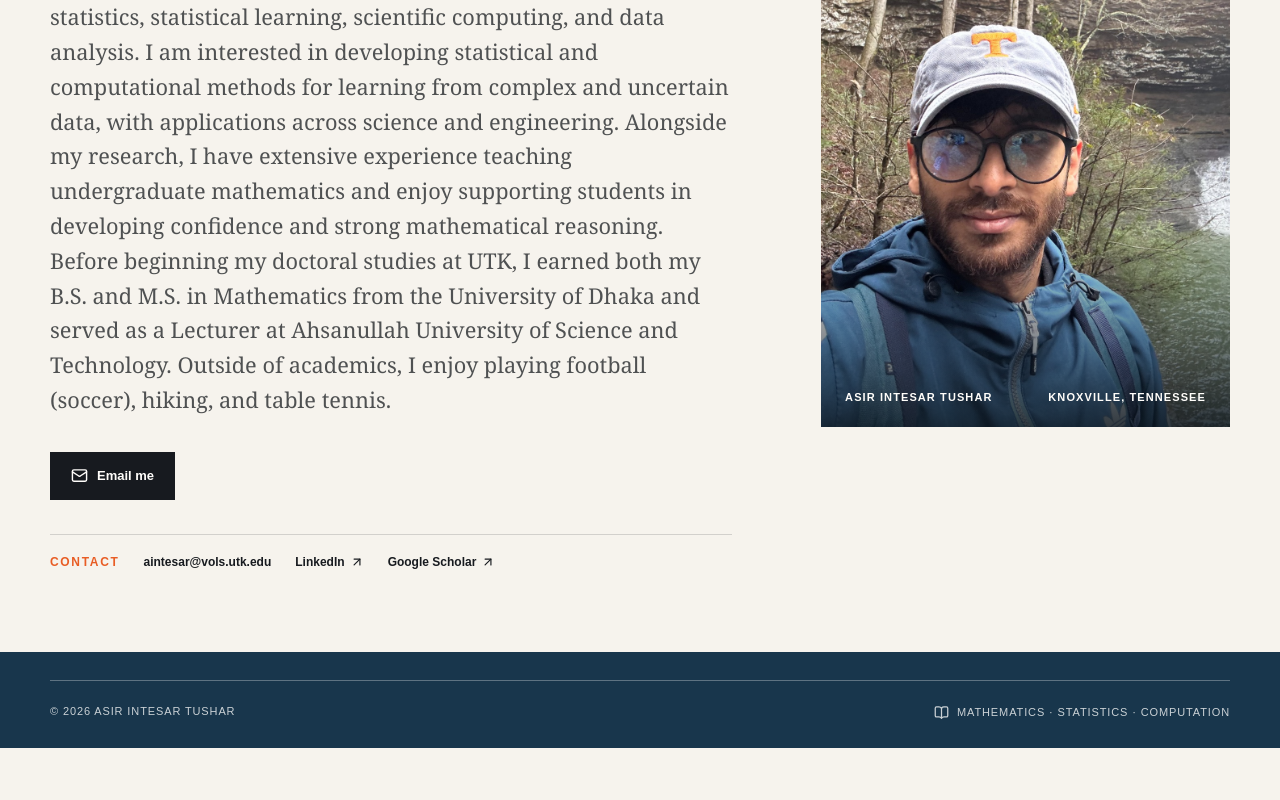
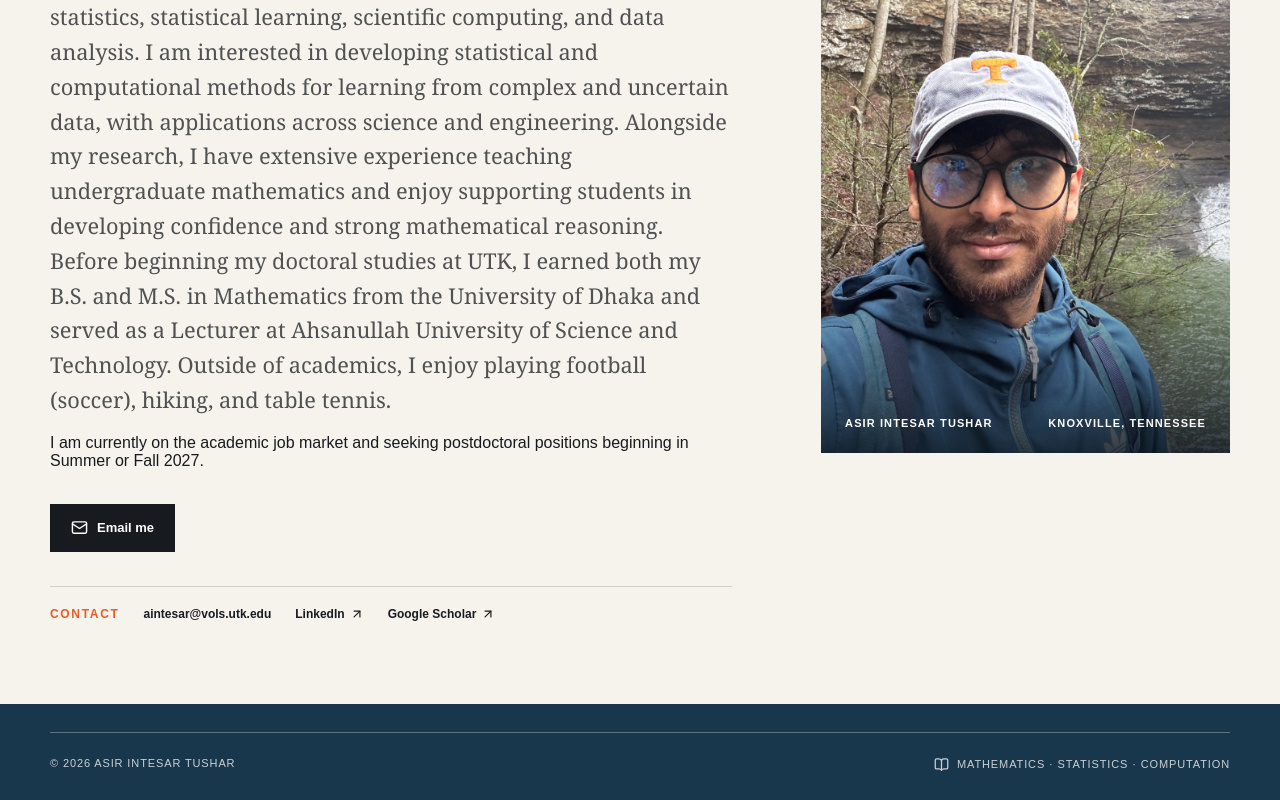
Before and after one commit to AsirTushar/AsirTushar.github.io, a Next.js app: page / in a window 1280 px wide. Shown: the part 537-1337 px from the top of the page. Before the commit the page ends 1285 px from the top, so only its background shows below. Built offline with nearby package versions, Linux system fonts and the light colour scheme.

Commit message:
Update page.tsx
added job market line

```diff
--- a/app/page.tsx
+++ b/app/page.tsx
@@ -53,6 +53,10 @@ export default function Home() {
             academics, I enjoy playing football (soccer), hiking, and table
             tennis.
           </p>
+          <p className="job-market-note">
+          I am currently on the academic job market and seeking postdoctoral
+          positions beginning in Summer or Fall 2027.
+          </p>
           <div className="hero-actions">
             <a className="button button-dark" href="mailto:aintesar@vols.utk.edu">
               <Mail size={17} aria-hidden="true" /> Email me
```
